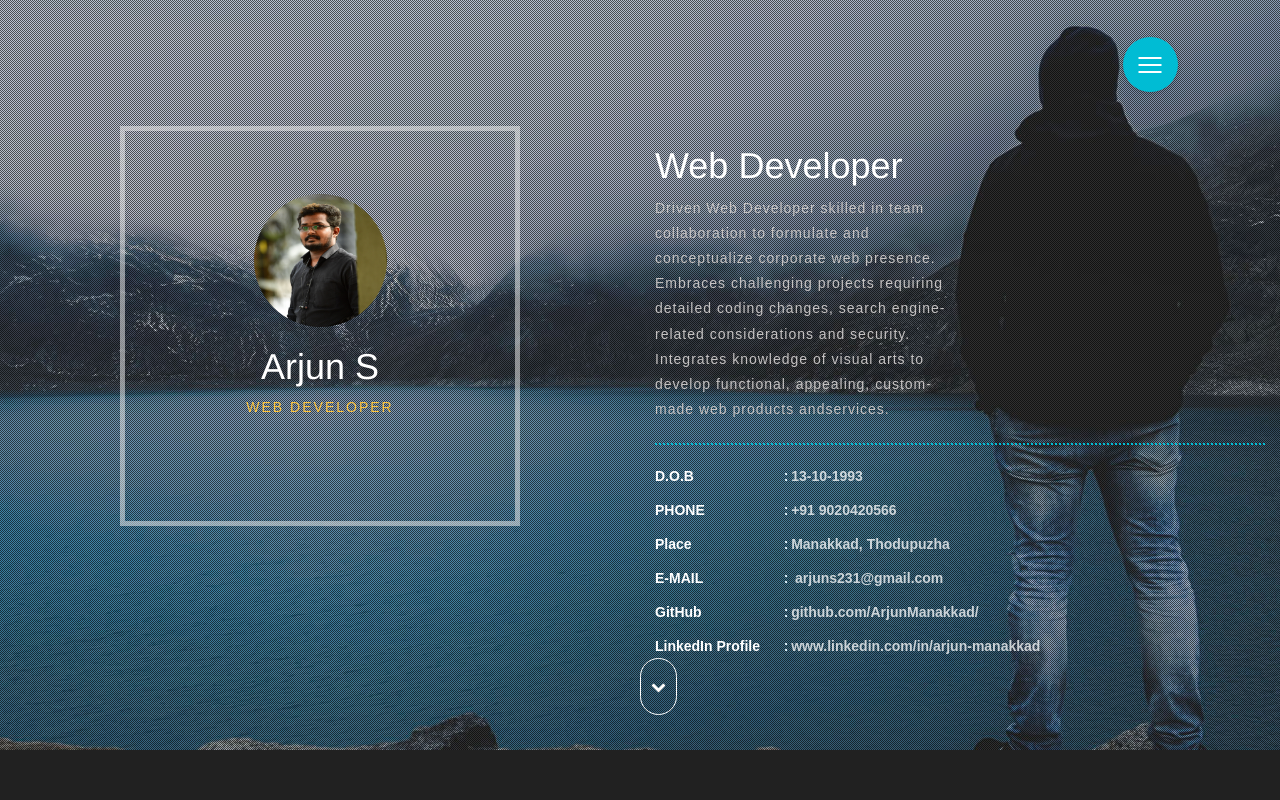
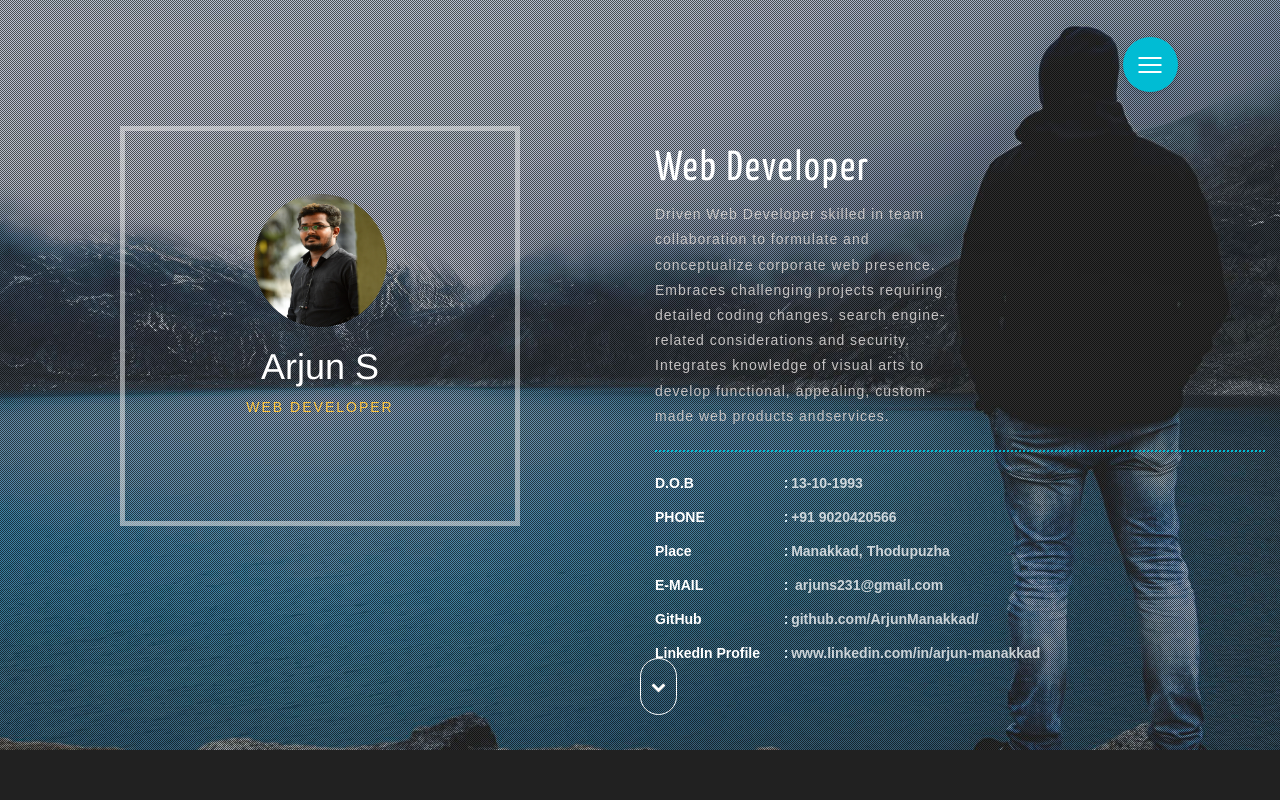
Before and after one commit to ArjunManakkad/portfolio, a plain HTML site: page index.html in a window 1280 px wide. Shown: the top 800 px of the page. Drawn offline with Linux system fonts and the light colour scheme.

Commit message:
H1 Tag removed one

```diff
--- a/index.html
+++ b/index.html
@@ -59,7 +59,7 @@ Smartphone Compatible web template, free webdesigns for Nokia, Samsung, LG, Sony
 			</div>
 			<div class="col-md-6 w3-banner-grid-right">
 			<div class="w3-banner-text">
-				<h1 class="test" style="color: white">Web Developer</h1>
+				<h3>Web Developer</h3>
 				<p>Driven Web Developer skilled in team collaboration to formulate and conceptualize corporate web presence. Embraces challenging projects requiring detailed coding changes, search engine-related considerations and security. Integrates knowledge of visual arts to develop functional, appealing, custom-made web products andservices.</p>
 			</div>
 				<div class=" w3-right-addres-1">
```
